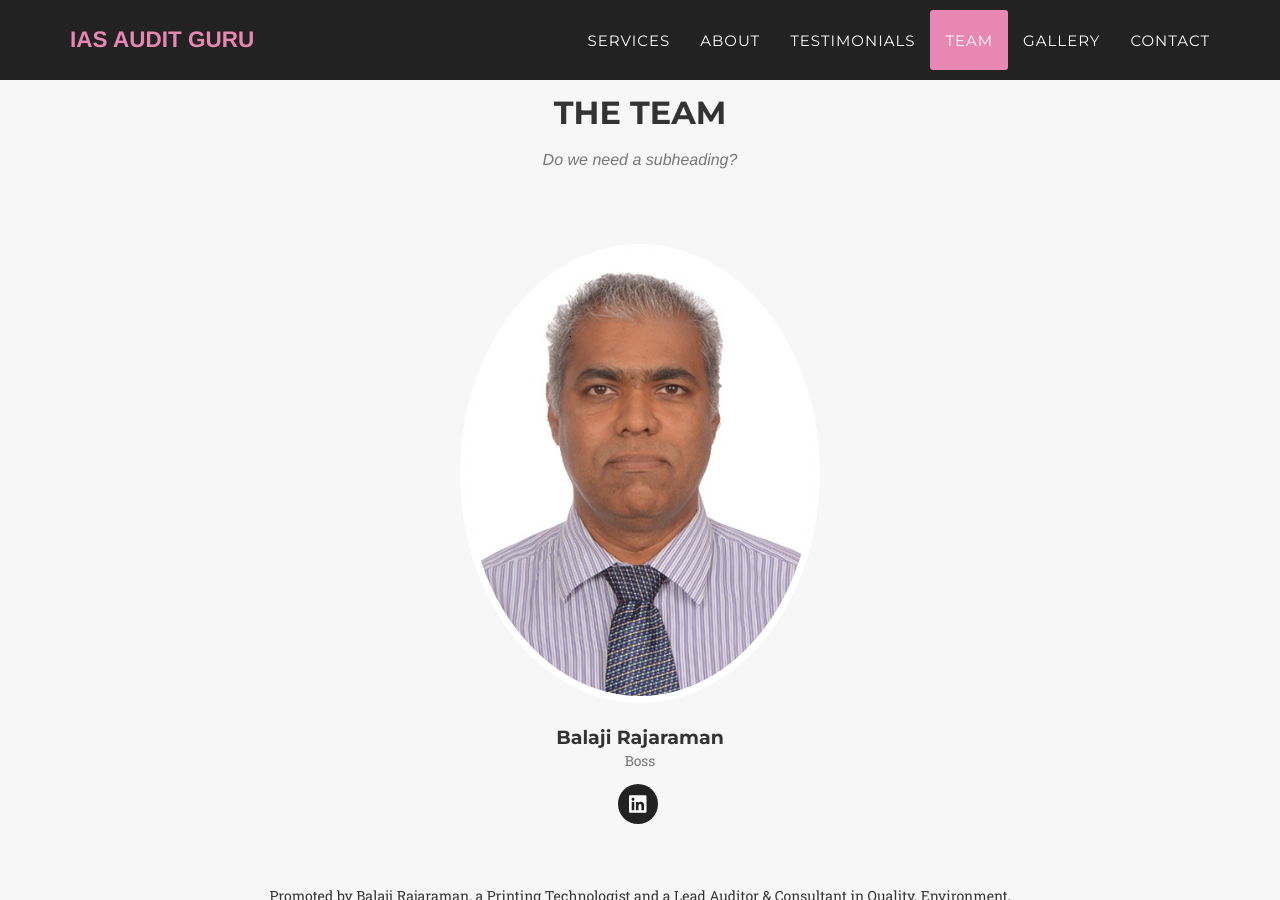
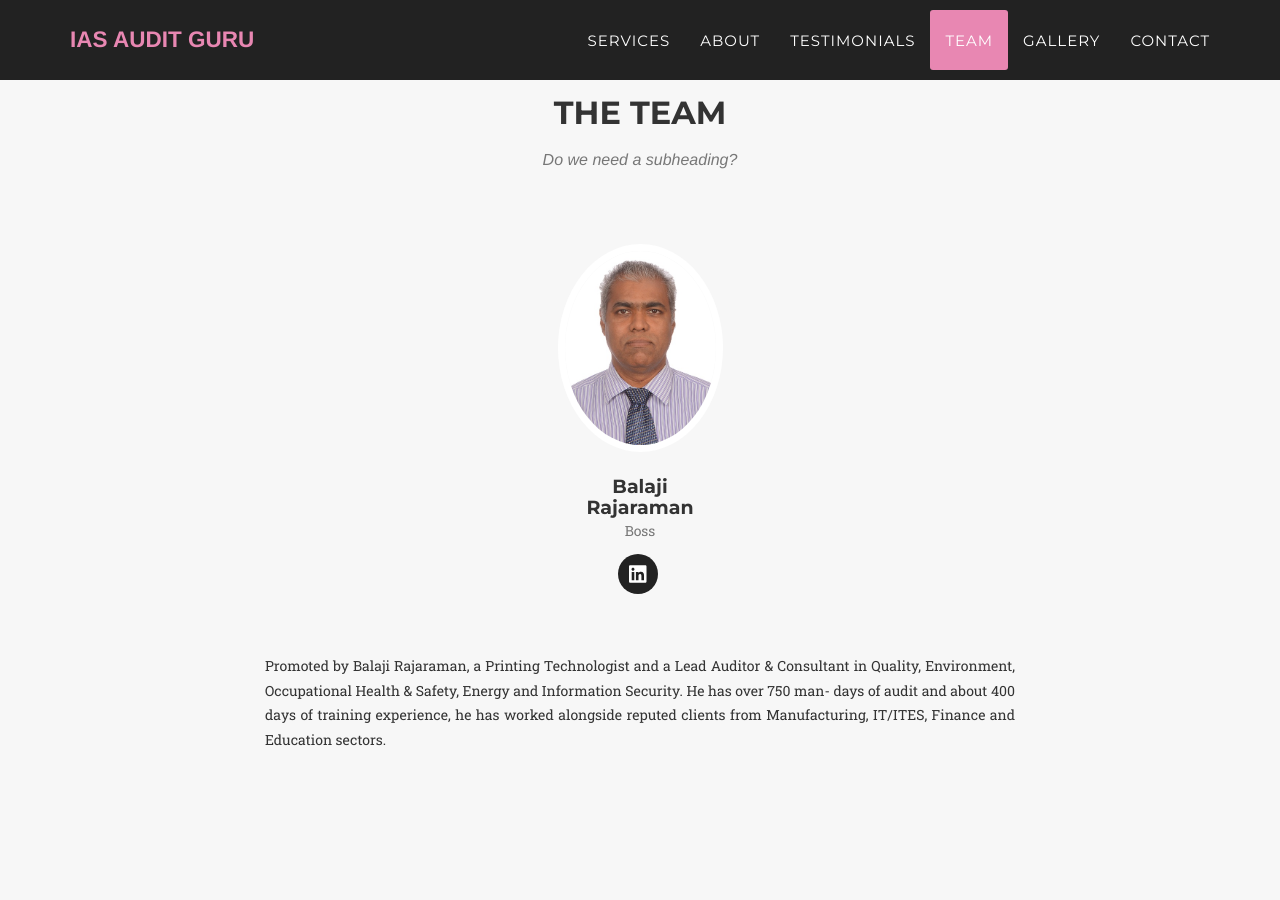
Before and after one commit to ISO-Audit-Guru/ISO-Audit-Guru.github.io, a Jekyll site: the page built from index.html, in a window 1280 px wide and 900 px high, scrolled down 3476 px. Built offline with Jekyll 4.4.1, drawn with Linux system fonts in a browser that asks for light colours; nearby versions of some CDN libraries; some web fonts are replaced.

Commit message:
Update team.html
reduce size of the photo, change alignment of text to justified

```diff
--- a/_includes/team.html
+++ b/_includes/team.html
@@ -8,7 +8,7 @@
                 </div>
             </div>
             <div class="row text-center">
-                <div class="col-md-4 col-md-offset-4">
+                <div class="col-sm-2 col-sm-offset-5">
                     <div class="team-member">
                         <img src="img/{{ site.member.pic }}.jpg" class="img-responsive img-circle" alt="">
                         <h4>{{ site.member.name }}</h4>
@@ -27,7 +27,7 @@
                 </div>
             </div>
             <div class="row">
-                <div class="col-lg-8 col-lg-offset-2 text-center">
+                <div class="col-lg-8 col-lg-offset-2 text-justify">
                     <p class="large text-muted">{{ site.member.description | markdownify }}</p>
                 </div>
             </div>
```
